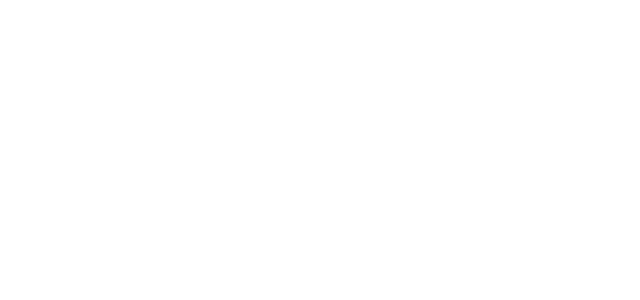
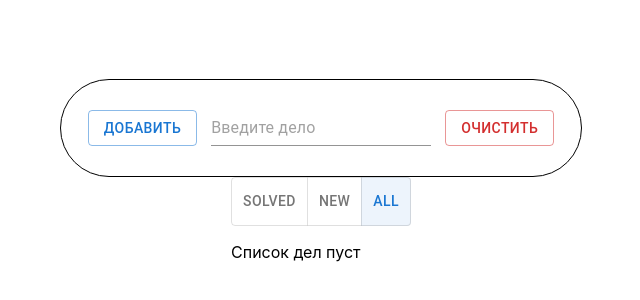
Before and after one commit to klyukinaxen/test--app, a React (Create React App) app: page /todo in a window 1280 px wide. Shown: the part 222-522 px from the top of the page, without its empty margins (319-959 px from the left). Built offline with nearby package versions, Linux system fonts and the light colour scheme.

Commit message:
add base logic and styles for todo-list

```diff
--- a/src/App.tsx
+++ b/src/App.tsx
@@ -1,7 +1,20 @@
 import React from 'react';
+import { LoginPage } from './pages/LoginPage';
+import { TodosPage } from './pages/TodosPage';
+import { BrowserRouter, Routes, Route } from 'react-router-dom'
 
 const App: React.FC = () => {
-  return (<></>
+  return (
+    <BrowserRouter>
+      <div className="main">
+        <div className="container">
+          <Routes>
+            <Route element={<LoginPage />} path="/" />
+            <Route element={<TodosPage />} path="/todo" />
+          </Routes>
+        </div>
+      </div>
+    </BrowserRouter>
   );
 }
 
--- a/src/components/TodoForm.tsx
+++ b/src/components/TodoForm.tsx
@@ -1,10 +1,38 @@
-import React from "react";
+import React, { useRef } from "react";
+import { Input } from '@mui/material';
+import { Button } from '@mui/material'
+
+interface TodoFormProps {
+    onAdd: (title: string) => void,
+    onRemove: () => void
+}
+
+export const TodoForm: React.FC<TodoFormProps> = ({ onAdd, onRemove }) => {
+
+    const ref = useRef<HTMLInputElement>(null)
 
 
-export const TodoForm: React.FC = () => {
-
+    const onKeyDown = (event: React.KeyboardEvent) => {
+        if (event.key === "Enter") {
+            console.log('enter was pressed', ref);
+            onAdd(ref.current!.value);
+            ref.current!.value = ""
+        }
+    }
+    //TODO: использовать форму и событие onSubmit
     return (
         <>
+            <div className="container__input-field">
+                <Button variant="outlined"> Добавить </Button>
+                <Input
+                    id="title"
+                    className="input"
+                    placeholder="Введите дело"
+                    inputRef={ref}
+                    onKeyDown={onKeyDown}
+                />
+                <Button variant="outlined" color="error" onClick={onRemove}> Очистить  </Button>
+            </div>
         </>
     )
 }
--- a/src/components/TodoList.tsx
+++ b/src/components/TodoList.tsx
@@ -1,8 +1,45 @@
 import React from "react";
+import { ITodo } from "../interfaces";
+import Checkbox from "@mui/material/Checkbox"
+import DeleteIcon from '@mui/icons-material/Delete';
 
+interface ITodoListProps {
+    todos: ITodo[],
+    onToggle: (id: number) => void,
+    onRemove: (id: number) => void
+}
 
-export const TodoList: React.FC = () => {
+export const TodoList: React.FC<ITodoListProps> = ({ todos, onToggle, onRemove }) => {
+    if (todos.length === 0) {
+        return (<p>Список дел пуст</p>)
+    }
+
+    const removeHandler = (event: React.MouseEvent, id: number) => {
+        event.preventDefault()
+        onRemove(id)
+    }
 
     return <>
+        <div className="container__todo-list">
+            <h3>Список дел: </h3>
+            <div>
+                {todos.map(todo => {
+                    const classes = ['todo']
+                    if (todo.completed) { classes.push('completed') }
+                    return (
+                        <li className={classes.join(' ')} key={todo.id}>
+                            <label>
+                                <Checkbox
+                                    defaultChecked={todo.completed}
+                                    onClick={() => onToggle(todo.id)}
+                                />
+                                <span>{todo.title}</span>
+                                <DeleteIcon className="delete-icon" onClick={event => removeHandler(event, todo.id)} />
+                            </label>
+                        </li>
+                    )
+                })}
+            </div>
+        </div>
     </>
 }
--- a/src/index.scss
+++ b/src/index.scss
@@ -10,3 +10,59 @@
     font-family: source-code-pro, Menlo, Monaco, Consolas, "Courier New",
         monospace;
 }
+
+li {
+    list-style-type: none;
+}
+
+.container {
+    box-sizing: border-box;
+
+    display: flex;
+    flex-direction: column;
+    align-items: center;
+    margin: auto;
+    padding: 30px;
+
+    color: #000;
+
+    &__input-field {
+        display: flex;
+        justify-content: space-around;
+    }
+
+    &__add-task {
+        width: 100%;
+        border: 0.5px solid #000;
+        padding: 30px 20px;
+        border-radius: 50px;
+    }
+
+    &__todos {
+        display: flex;
+    }
+
+    &__todo-list {
+        display: flex;
+        flex-direction: column;
+        justify-content: space-between;
+        box-sizing: border-box;
+    }
+}
+
+.main {
+    width: 100vw;
+    height: 100vh;
+
+    display: flex;
+    align-items: center;
+    justify-content: center;
+}
+
+.text-field {
+    margin: 0 20px;
+}
+
+.delete-icon {
+    cursor: pointer;
+}
--- a/src/pages/TodosPage.tsx
+++ b/src/pages/TodosPage.tsx
@@ -1,9 +1,92 @@
-import React from 'react'
+import React, { useState, useEffect } from 'react'
 
+import { TodoList } from "../components/TodoList";
+import { TodoForm } from "../components/TodoForm";
+import { ITodo } from "../interfaces";
+import { ToggleButtonGroup, ToggleButton } from '@mui/material';
 
+type ShowType = 'all' | 'new' | 'solved'
 
 export const TodosPage: React.FC = () => {
+    const [todos, setTodos] = useState<ITodo[]>([]);
+    const [showType, setShowType] = useState<ShowType>('all');
+
+    useEffect(() => {
+        const saved_todos = JSON.parse(localStorage.getItem('todos') || '[]')
+        setTodos(saved_todos)
+    }, [])
+
+    useEffect(() => {
+        console.log(todos, 'todos');
+        localStorage.setItem('todos', JSON.stringify(todos))
+    }, [todos])
+
+    const toggleChange = (event: React.MouseEvent<HTMLElement>, value: ShowType) => {
+        setShowType(value);
+    }
+
+    const addHandler = (title: string) => {
+        const newTodo: ITodo = {
+            id: Date.now(),
+            title: title,
+            completed: false
+        }
+        console.log(newTodo, 'newTodo');
+
+        setTodos(prev => {
+            return ([newTodo, ...prev])
+        })
+    }
+
+    const removeHandler = (id: number) => {
+        const remove = window.confirm('Вы уверены, что хотите удалить дело?')
+        if (remove) { setTodos(prev => prev.filter(todo => todo.id !== id)) }
+    }
+
+    const removeAll = () => {
+        setTodos([])
+    }
+
+    const toggleHandler = (id: number) => {
+        setTodos(prev => prev.map(todo => {
+            if (todo.id === id) {
+                todo.completed = !todo.completed;
+            }
+            return todo
+        }))
+    }
+
+    const resultTodos = todos.filter(todo => {
+        if (showType === 'solved') {
+            return !!todo.completed;
+        }
+        if (showType === 'new') {
+            return !todo.completed;
+        }
+        return true;
+    });
+
     return (
-        <></>
+        <>
+            <div className="container__add-task">
+                <TodoForm onAdd={addHandler} onRemove={removeAll} />
+            </div>
+            <div className="container__toggle">
+                <ToggleButtonGroup
+                    color="primary"
+                    value={showType}
+                    exclusive
+                    onChange={toggleChange}
+                >
+                    <ToggleButton value="solved">Solved</ToggleButton>
+                    <ToggleButton value="new">New</ToggleButton>
+                    <ToggleButton value="all">All</ToggleButton>
+                </ToggleButtonGroup>
+
+                <div className="container__todos">
+                    <TodoList todos={resultTodos} onRemove={removeHandler} onToggle={toggleHandler} />
+                </div>
+            </div>
+        </>
     )
 }
```
